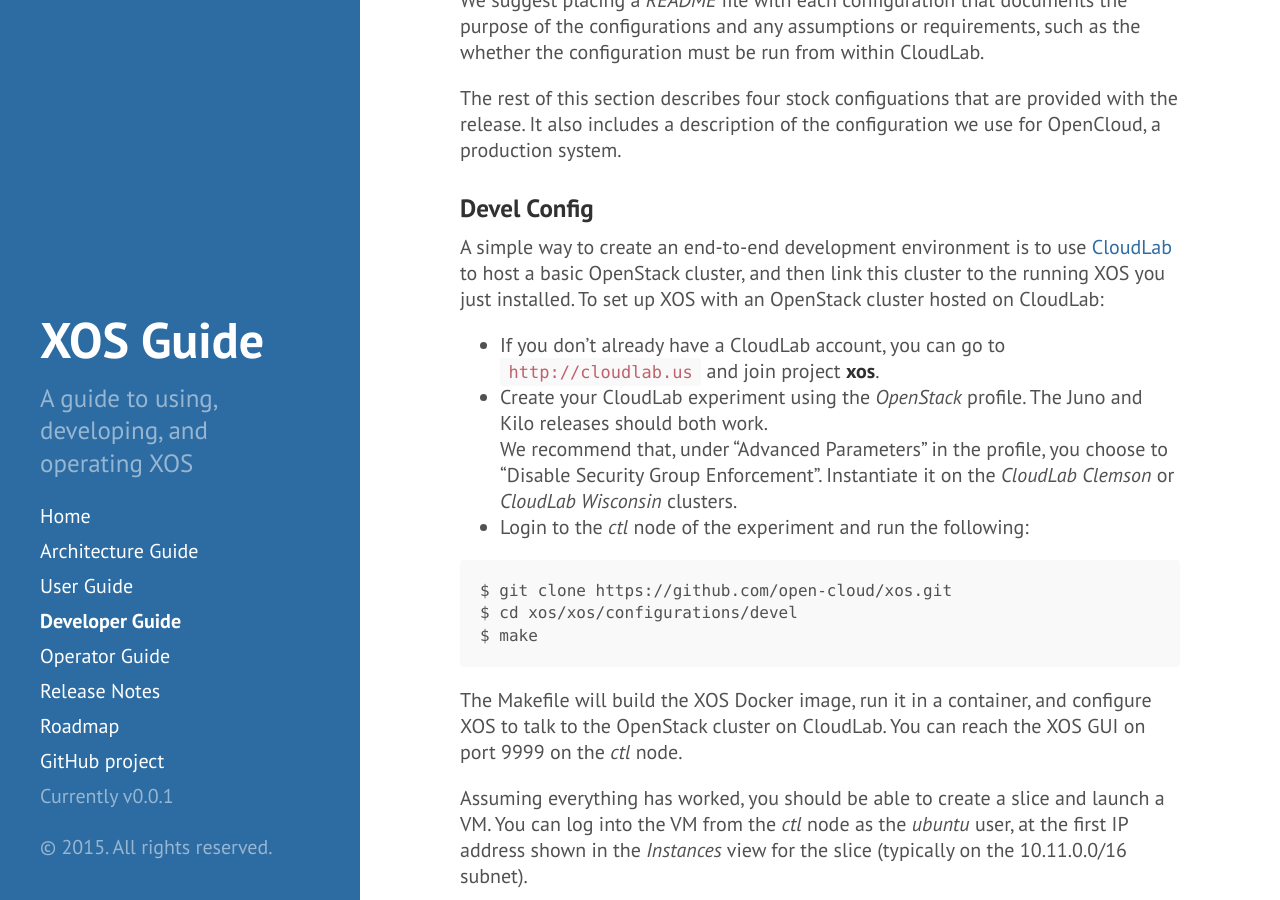
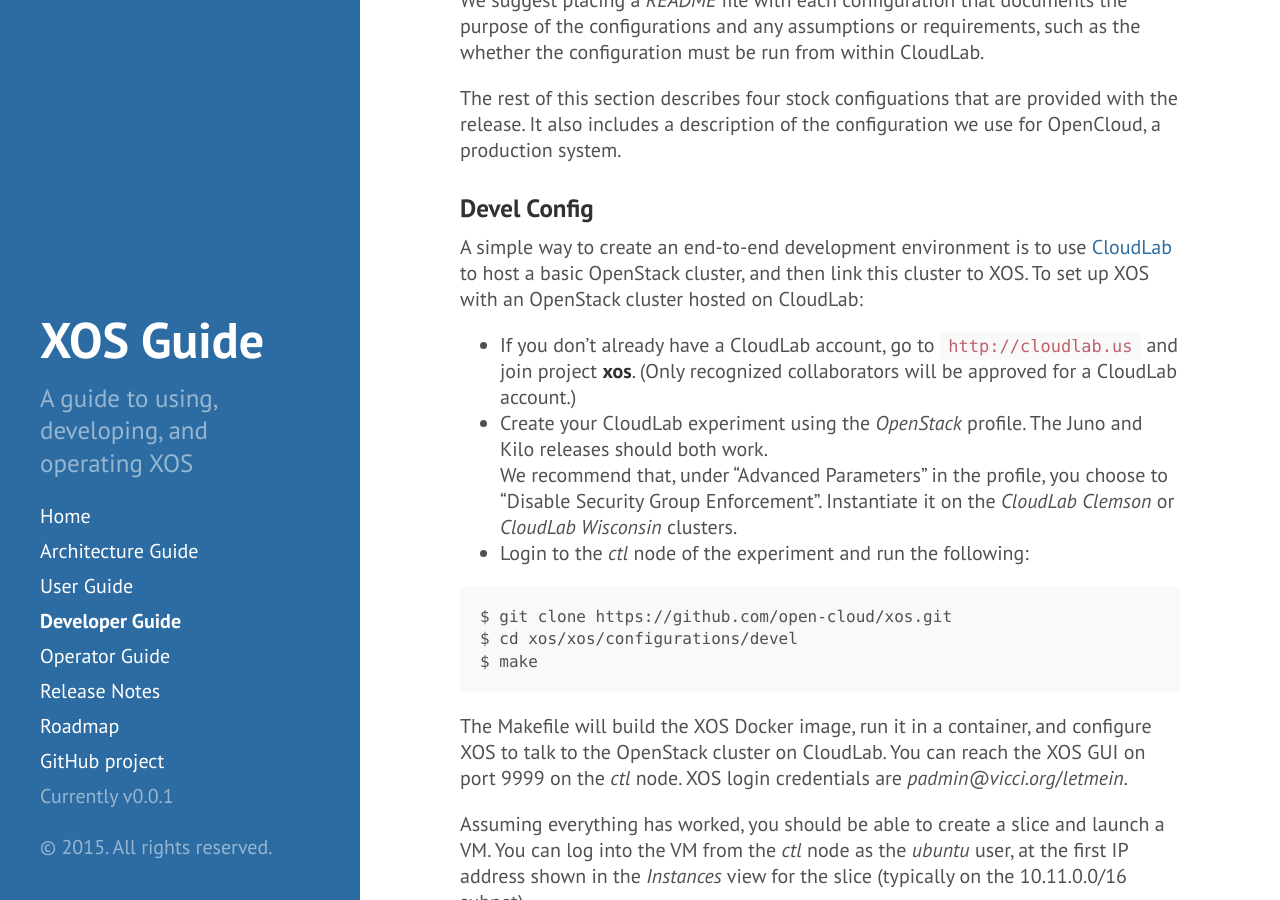
Before and after one commit to open-cloud/open-cloud.github.io.old, a Jekyll site: the page built from 2_developer.md, in a window 1280 px wide and 900 px high, scrolled down 1271 px. Built offline with Jekyll 4.4.1, drawn with Linux system fonts in a browser that asks for light colours; Markdown is read by kramdown in place of the engine named in the settings.

Commit message:
Update 2_developer.md

```diff
--- a/2_developer.md
+++ b/2_developer.md
@@ -71,10 +71,10 @@
 
 A simple way to create an end-to-end development environment is to use
 [CloudLab](https://www.cloudlab.us/) to host a basic OpenStack
-cluster, and then link this cluster to the running XOS you just
-installed. To set up XOS with an OpenStack cluster hosted on CloudLab:
+cluster, and then link this cluster to XOS. To set up XOS with an OpenStack cluster hosted on CloudLab:
 
-* If you don't already have a CloudLab account, you can go to `http://cloudlab.us` and join project **xos**.
+* If you don't already have a CloudLab account, go to `http://cloudlab.us` and join project **xos**.
+(Only recognized collaborators will be approved for a CloudLab account.)
 * Create your CloudLab experiment using the *OpenStack* profile.  The Juno and Kilo releases should both work.
 We recommend that, under "Advanced Parameters" in the profile, you choose to "Disable Security Group Enforcement".  Instantiate it on the *CloudLab Clemson* or *CloudLab Wisconsin* clusters.
 * Login to the *ctl* node of the experiment and run the following:
@@ -87,7 +87,8 @@
 
 The Makefile will build the XOS Docker image, run it in a container,
 and configure XOS to talk to the OpenStack cluster on CloudLab.  You can
-reach the XOS GUI on port 9999 on the *ctl* node.
+reach the XOS GUI on port 9999 on the *ctl* node.  XOS login credentials are
+*padmin@vicci.org*/*letmein*.
 
 Assuming everything has worked, you should be able to create a slice and
 launch a VM.  You can log into the VM from the *ctl* node as the *ubuntu* user,
```
